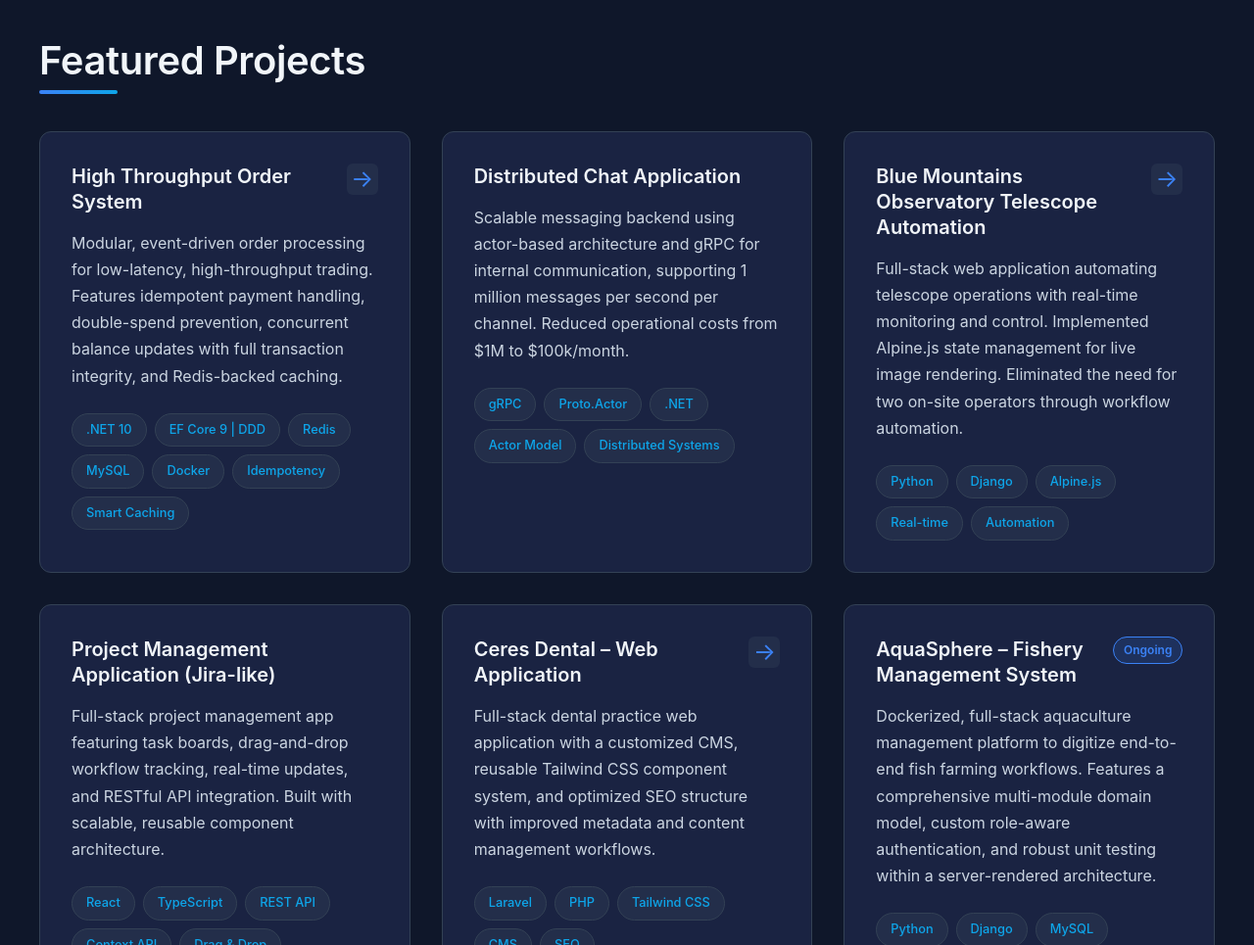
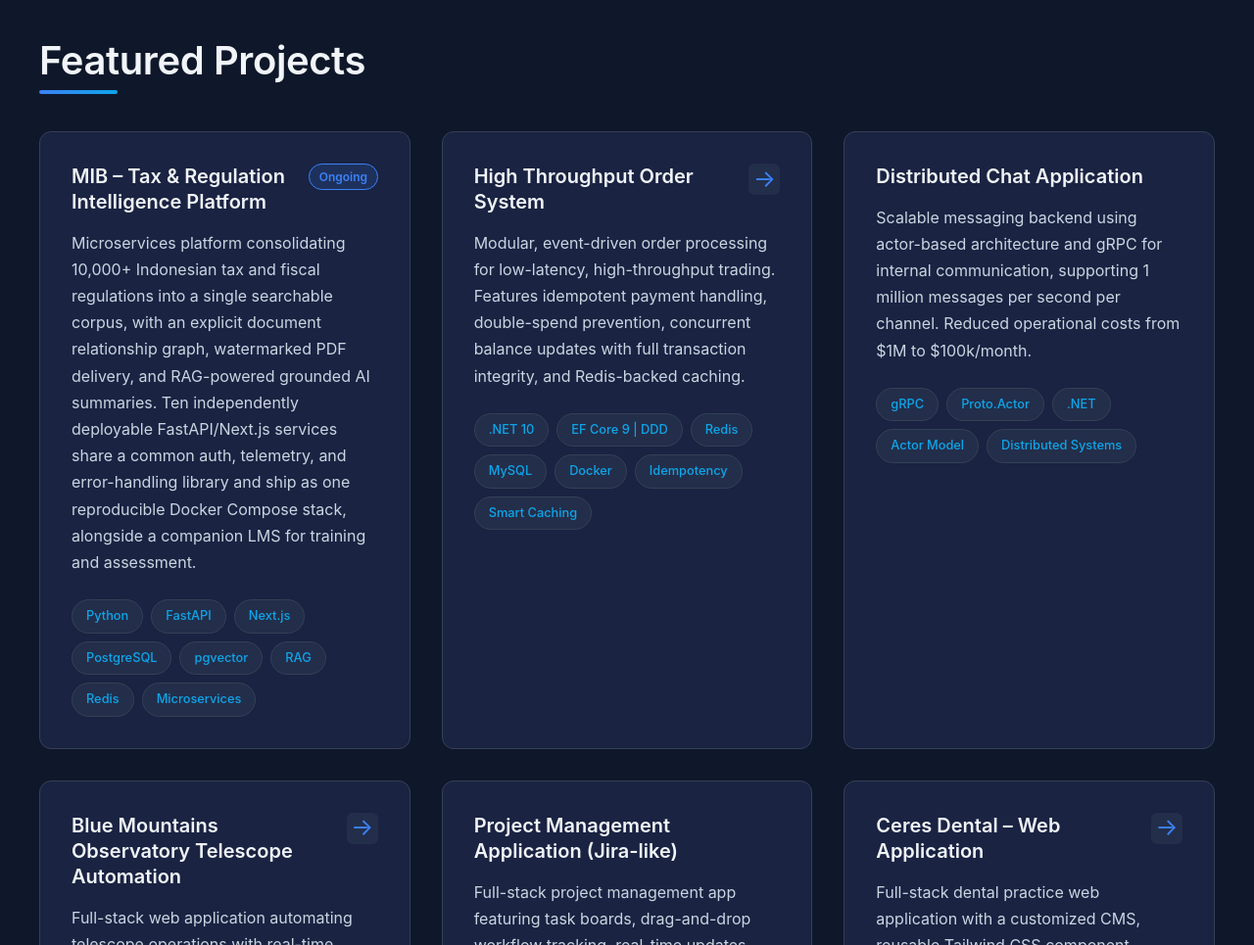
Before and after one commit to afifhrz/afifhrz.github.io, a plain HTML site: page docs/index.html in a window 1280 px wide. Shown: the part 2960-3925 px from the top of the page at 98% size. Drawn offline with Linux system fonts and the light colour scheme.

Commit message:
feat: add MIB tax & regulation intelligence platform project
Highlights the ongoing microservices platform work from MIB-Devs (RAG-powered
regulation search, AI summaries, and companion LMS).

```diff
--- a/docs/index.html
+++ b/docs/index.html
@@ -44,6 +44,12 @@
       "knowsAbout": [".NET", "ASP.NET Core", "Python", "Django", "FastAPI", "Go", "gRPC", "Microservices", "Distributed Systems", "Cloud Infrastructure", "AWS", "Kubernetes", "Docker", "System Design"],
       "hasCertification": [],
       "owns": [
+        {
+          "@type": "SoftwareSourceCode",
+          "name": "MIB - Tax & Regulation Intelligence Platform",
+          "description": "Microservices platform consolidating 10,000+ Indonesian tax and fiscal regulations into a searchable corpus with a document relationship graph, RAG-powered grounded AI summaries, and a companion LMS",
+          "programmingLanguage": "Python"
+        },
         {
           "@type": "SoftwareSourceCode",
           "name": "High Throughput Order System",
@@ -229,6 +235,24 @@
         <div class="container">
             <h2 class="section-title">Featured Projects</h2>
             <div class="projects-grid">
+                <div class="project-card">
+                    <div class="project-header">
+                        <h3>MIB – Tax &amp; Regulation Intelligence Platform</h3>
+                        <span class="project-badge">Ongoing</span>
+                    </div>
+                    <p class="project-description">Microservices platform consolidating 10,000+ Indonesian tax and fiscal regulations into a single searchable corpus, with an explicit document relationship graph, watermarked PDF delivery, and RAG-powered grounded AI summaries. Ten independently deployable FastAPI/Next.js services share a common auth, telemetry, and error-handling library and ship as one reproducible Docker Compose stack, alongside a companion LMS for training and assessment.</p>
+                    <div class="project-tags">
+                        <span class="tag">Python</span>
+                        <span class="tag">FastAPI</span>
+                        <span class="tag">Next.js</span>
+                        <span class="tag">PostgreSQL</span>
+                        <span class="tag">pgvector</span>
+                        <span class="tag">RAG</span>
+                        <span class="tag">Redis</span>
+                        <span class="tag">Microservices</span>
+                    </div>
+                </div>
+
                 <div class="project-card">
                     <div class="project-header">
                         <h3>High Throughput Order System</h3>
```
